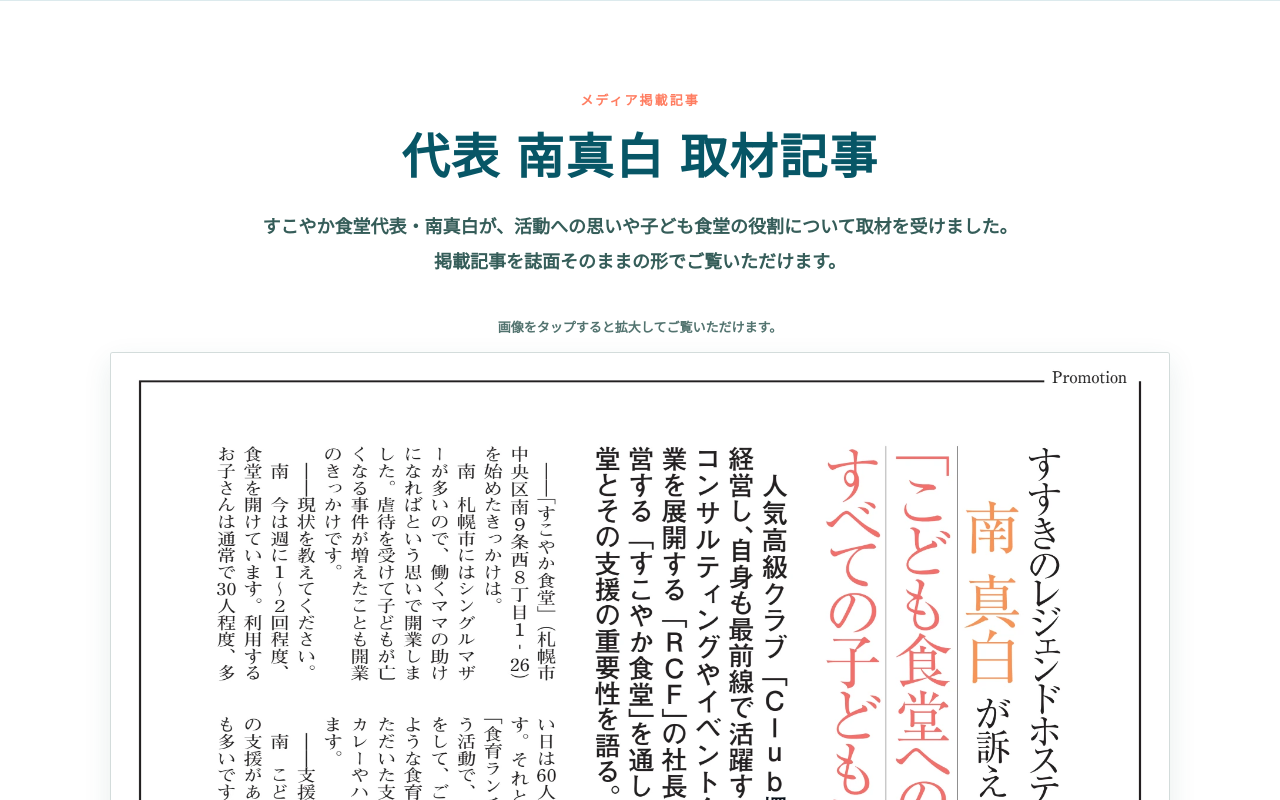
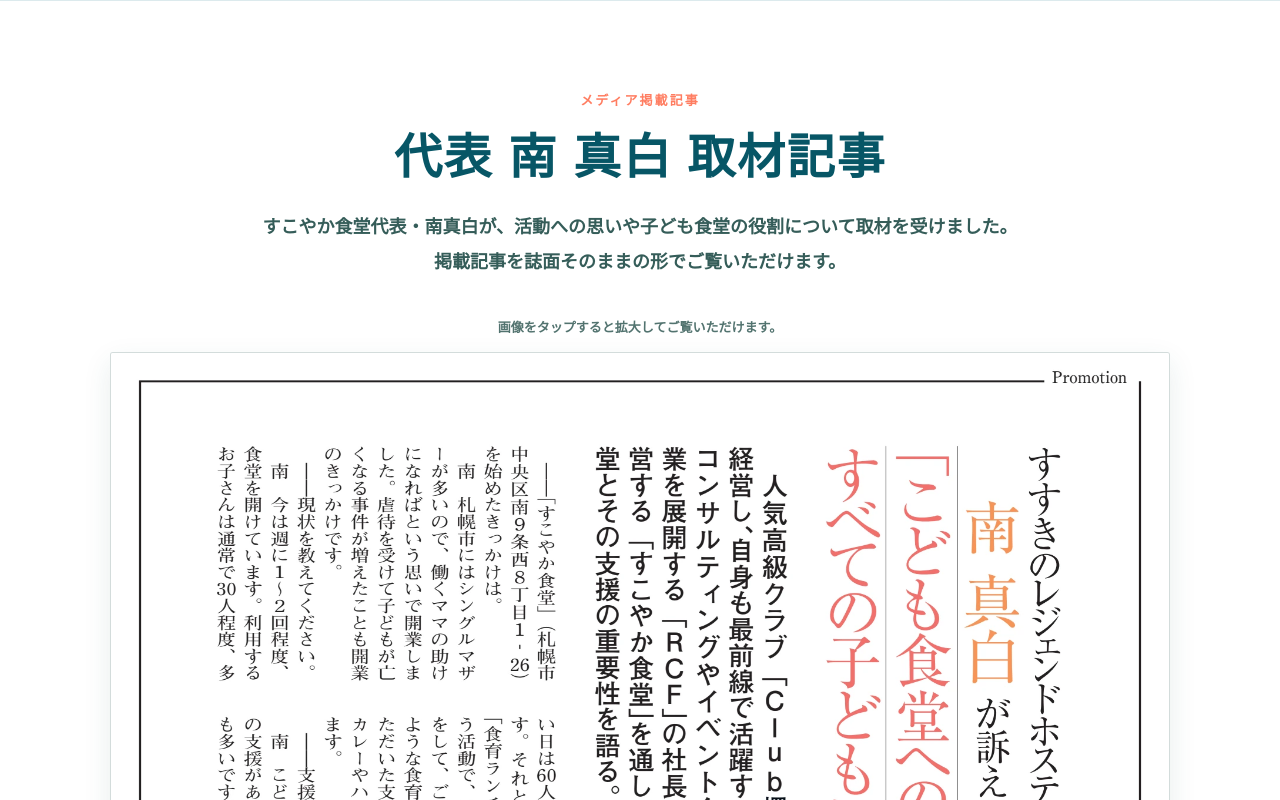
Before and after one commit to SUKOYAKASHOKUDO/sukoyaka-shokudo, a Next.js app: page /operator in a window 1280 px wide. Shown: the part 2840-3640 px from the top of the page. Built offline with nearby package versions, Linux system fonts and the light colour scheme.

Commit message:
Add spacing to operator interview heading

```diff
--- a/components/MashiroInterviewFeature.tsx
+++ b/components/MashiroInterviewFeature.tsx
@@ -196,7 +196,7 @@ export function MashiroInterviewFeature() {
       <div className="shell">
         <header className="mashiro-interview__header">
           <p className="mashiro-interview__eyebrow">メディア掲載記事</p>
-          <h2 id="mashiro-interview-title">代表 南真白 取材記事</h2>
+          <h2 id="mashiro-interview-title">代表 南 真白 取材記事</h2>
           <p>
             すこやか食堂代表・南真白が、活動への思いや子ども食堂の役割について取材を受けました。
             <br />
```
